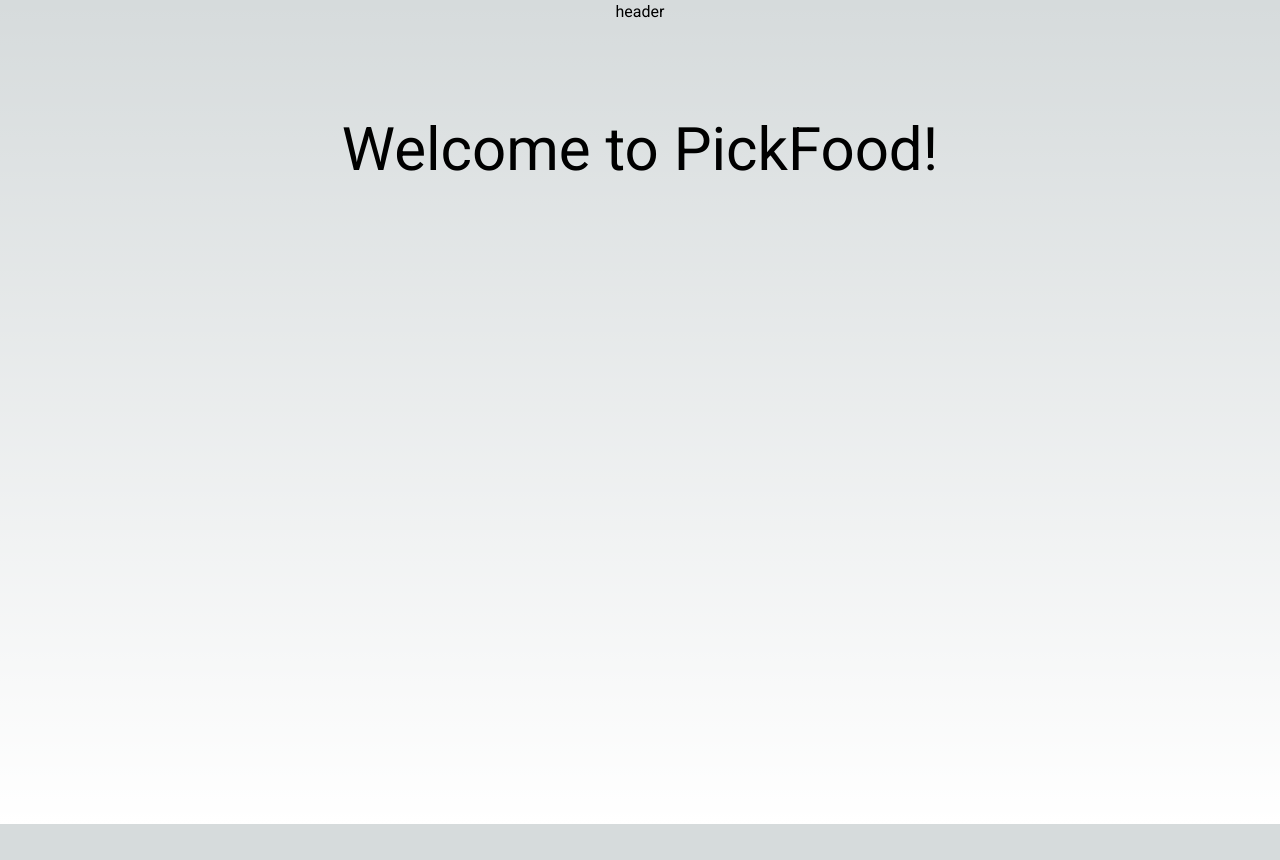
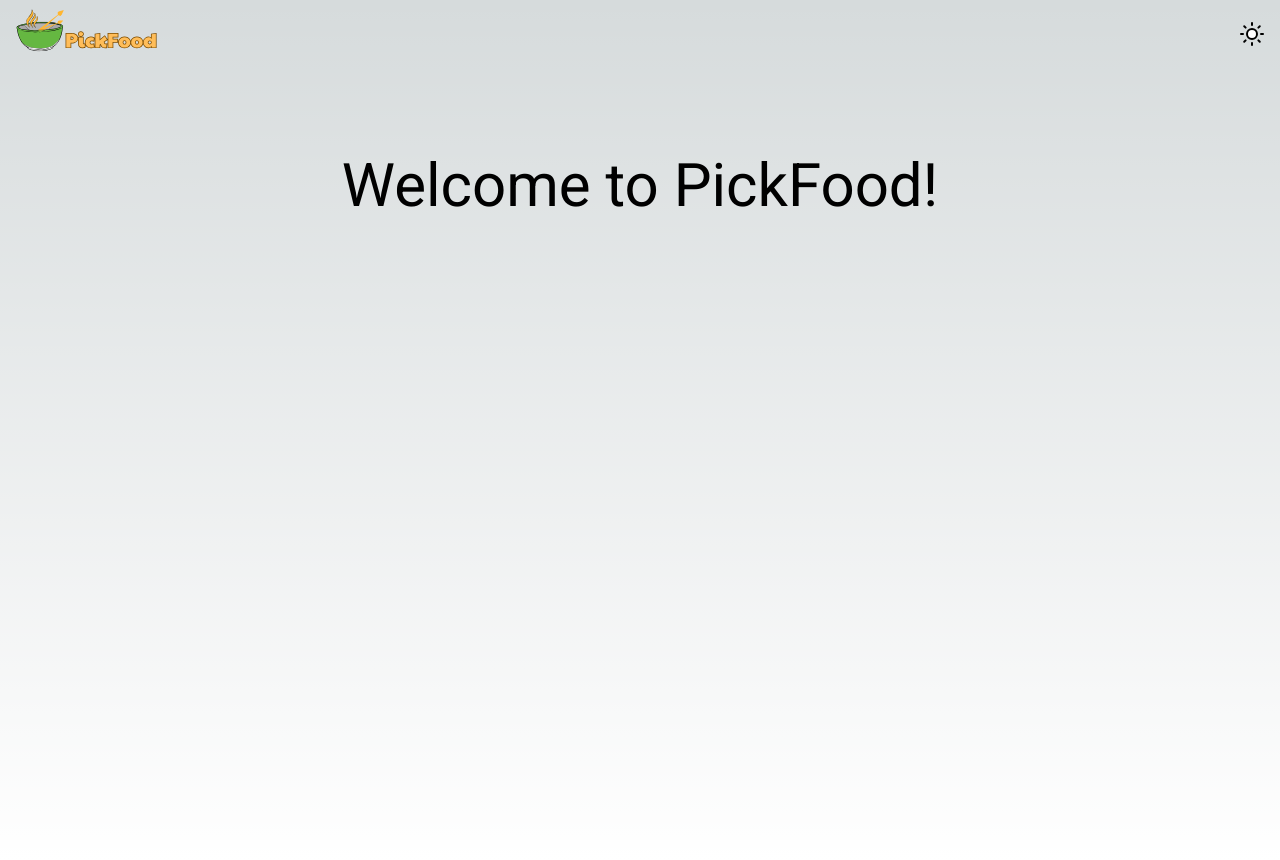
Before and after one commit to nx-hanh/pickfood-grab-bootcamp-team16, a Next.js app: page / in a window 1280 px wide. Before the commit the page ends 824 px from the top, so only its background shows below. Built offline with nearby package versions, Linux system fonts and the light colour scheme.

Commit message:
Add: header with dark mode toggle

```diff
--- a/package.json
+++ b/package.json
@@ -9,6 +9,7 @@
     "lint": "next lint"
   },
   "dependencies": {
+    "@react-spring/web": "^9.7.3",
     "clsx": "^2.1.1",
     "next": "14.2.3",
     "react": "^18",
--- a/src/components/common/header.tsx
+++ b/src/components/common/header.tsx
@@ -1,9 +1,13 @@
+'use client'
+import DarkModeToggle from '@/components/ui/DarkModeToggle'
+import Image from 'next/image'
 import React from 'react'
 
 const Header = () => {
   return (
-    <header className='flex items-center justify-between'>
-        header
+    <header className='w-full flex items-center justify-between px-4 pt-2'>
+        <Image src='/logo.svg' alt='logo' width={150} height={150} />
+        <DarkModeToggle />
     </header>
   )
 }
--- /dev/null
+++ b/src/components/ui/DarkModeToggle.tsx
@@ -0,0 +1,89 @@
+import React, { useState } from "react";
+import { animated, useSpring } from "@react-spring/web";
+
+const DarkModeToggle: React.FC = () => {
+  const [isDarkMode, setDarkMode] = useState<boolean>(false);
+
+  const properties = {
+    dark: {
+      r: 9,
+      transform: "rotate(40deg)",
+      cx: 12,
+      cy: 4,
+      opacity: 0
+    },
+    light: {
+      r: 5,
+      transform: "rotate(90deg)",
+      cx: 30,
+      cy: 0,
+      opacity: 1
+    },
+    springConfig: { mass: 4, tension: 250, friction: 35 }
+  };
+
+  const { r, transform, cx, cy, opacity } =
+    properties[isDarkMode ? "dark" : "light"];
+
+  const svgContainerProps = useSpring({
+    transform,
+    config: properties.springConfig
+  });
+  const centerCircleProps = useSpring({
+    r,
+    config: properties.springConfig });
+  const maskedCircleProps = useSpring({
+    cx,
+    cy,
+    config: properties.springConfig
+  });
+  const linesProps = useSpring({ opacity, config: properties.springConfig });
+
+  const toggleDarkMode = () => {
+    setDarkMode((previous) => !previous);
+  };
+
+  return (
+    <animated.svg
+      xmlns="http://www.w3.org/2000/svg"
+      width="24"
+      height="24"
+      viewBox="0 0 24 24"
+      fill="none"
+      strokeWidth="2"
+      strokeLinecap="round"
+      strokeLinejoin="round"
+      stroke="currentColor"
+      onClick={toggleDarkMode}
+      style={{
+        cursor: "pointer",
+        ...svgContainerProps
+      }}
+    >
+      <mask id="myMask2">
+        <rect x="0" y="0" width="100%" height="100%" fill="white" />
+        <animated.circle {...maskedCircleProps} r="9" fill="black" />
+      </mask>
+
+      <animated.circle
+        cx={12}
+        cy={12}
+        {...centerCircleProps}
+        fill="white"
+        mask="url(#myMask2)"
+      />
+      <animated.g stroke="currentColor" style={linesProps}>
+        <line x1="12" y1="1" x2="12" y2="3" />
+        <line x1="12" y1="21" x2="12" y2="23" />
+        <line x1="4.22" y1="4.22" x2="5.64" y2="5.64" />
+        <line x1="18.36" y1="18.36" x2="19.78" y2="19.78" />
+        <line x1="1" y1="12" x2="3" y2="12" />
+        <line x1="21" y1="12" x2="23" y2="12" />
+        <line x1="4.22" y1="19.78" x2="5.64" y2="18.36" />
+        <line x1="18.36" y1="5.64" x2="19.78" y2="4.22" />
+      </animated.g>
+    </animated.svg>
+  );
+};
+
+export default DarkModeToggle;
```
Also changed, not shown: public/logo.svg, 1 other file (tests, documents, lock files or other folders).
